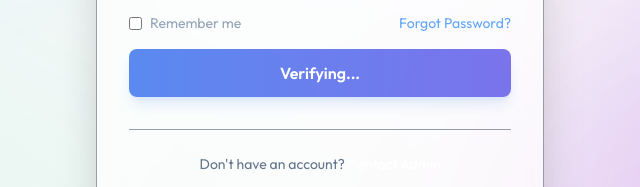
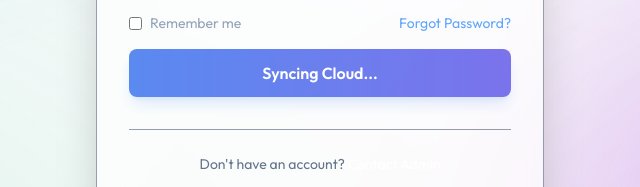
Before and after one commit to soojao72729-jpg/oera-crm, an Electron app: page login.html in a window 1200 px wide. Both pictures are taken after typing "name@example.com", "Sample123" into the empty fields and a click on the button "Sign In". Shown: the part 474-661 px from the top of the page, 280-920 px from the left. Drawn offline with nearby package versions, Linux system fonts and the light colour scheme; no server answers.

Commit message:
Add files via upload

```diff
--- a/login.html
+++ b/login.html
@@ -182,15 +182,22 @@
             btn.classList.add('opacity-75', 'cursor-not-allowed');
 
             // 1. Sync with Firebase first
+            btn.innerHTML = 'Syncing Cloud...';
             if (typeof db !== 'undefined' && db) {
-                const snapshot = await db.ref('oera_state').once('value');
-                const cloudState = snapshot.val();
-                if (cloudState) {
-                    localStorage.setItem('oera_state', JSON.stringify(cloudState));
+                try {
+                    const snapshot = await db.ref('oera_state').once('value');
+                    const cloudState = snapshot.val();
+                    if (cloudState) {
+                        localStorage.setItem('oera_state', JSON.stringify(cloudState));
+                        console.log("Login Sync: Cloud data updated");
+                    }
+                } catch (e) {
+                    console.error("Login Sync Failed:", e);
                 }
             }
 
-            // 2. Fetch Users
+            btn.innerHTML = 'Verifying...';
+            // 2. Fetch Users from local (now synced)
             let state = JSON.parse(localStorage.getItem('oera_state'));
             if (!state || !state.users || state.users.length === 0) {
                 state = defaultState;
```
